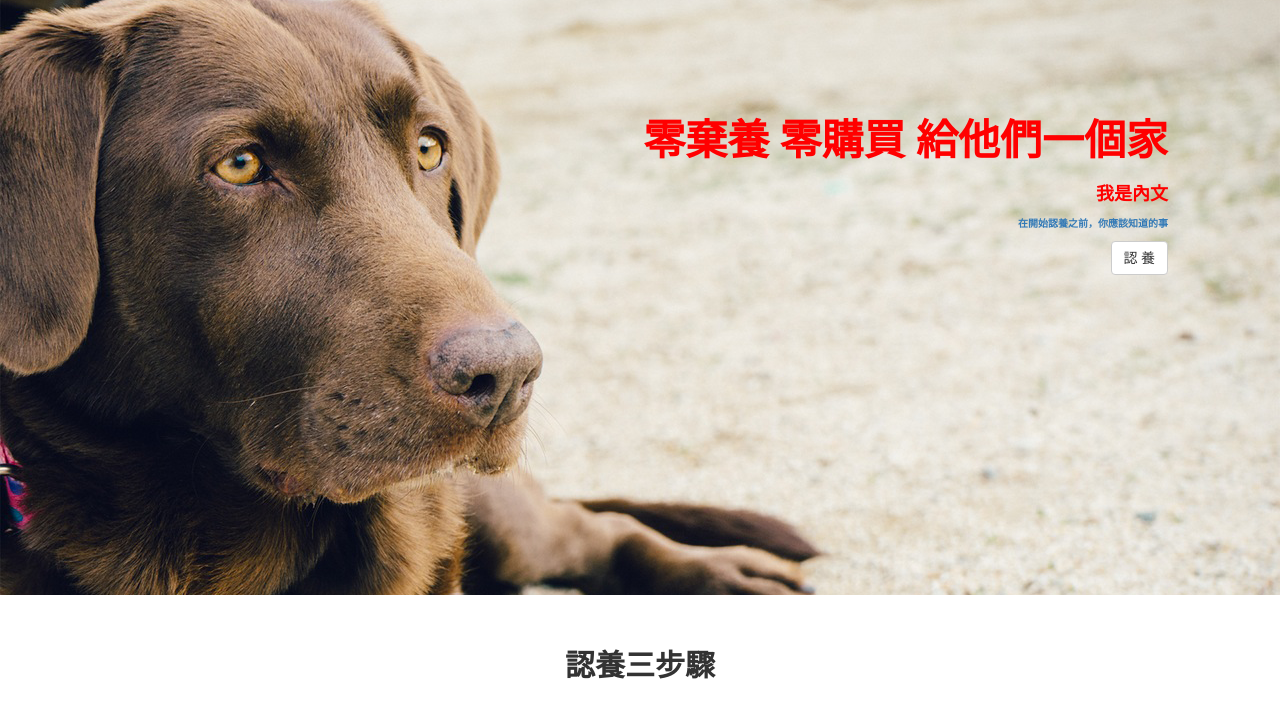
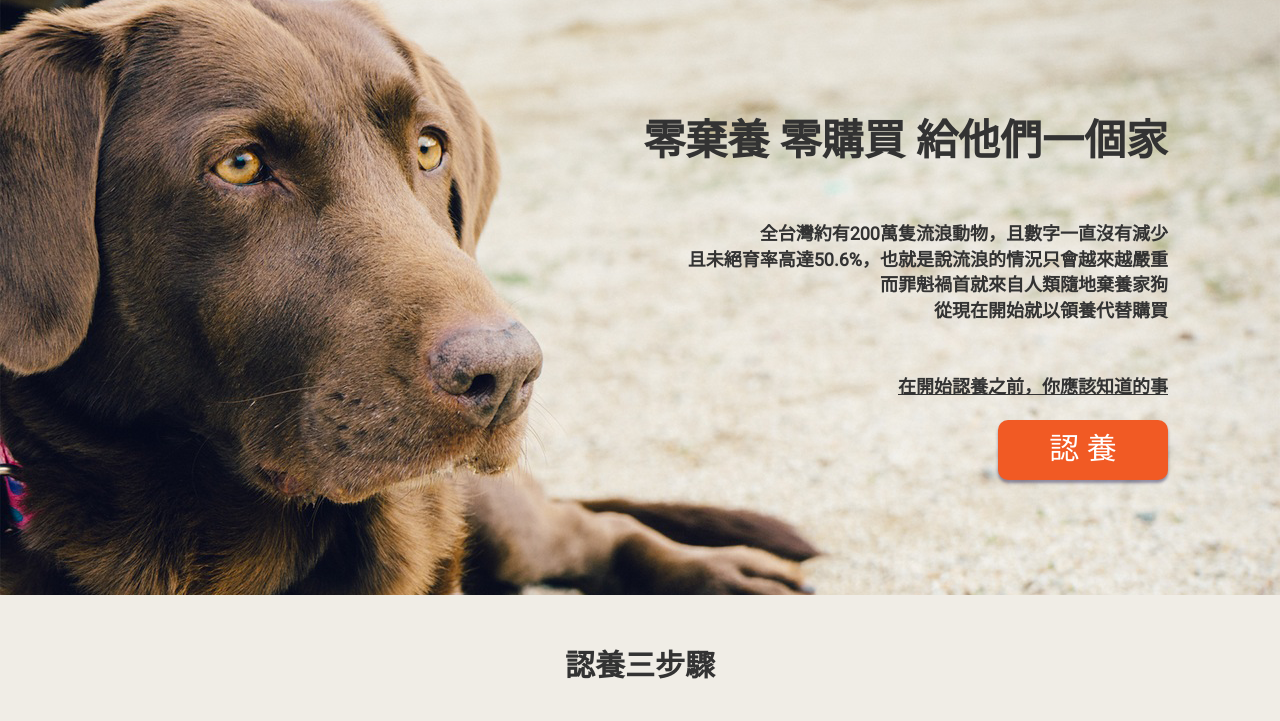
Before and after one commit to loracy/Love-Without-stray, a plain HTML site: page index.html in a window 1280 px wide. Shown: the part 79-800 px from the top of the page. Drawn offline with nearby package versions, Linux system fonts and the light colour scheme.

Commit message:
1/7/02:31

```diff
--- a/css/style.css
+++ b/css/style.css
@@ -2,6 +2,9 @@
 	font-size: 10px;
 	font-family: 'Microsoft JhengHei','Roboto' , sans-serif;
     font-weight:600;
+}
+body{
+    background-color: #f0ede6;
 }
 /*---------------style----------------*/
 .font-size-42{
@@ -44,7 +47,7 @@ header a {
     line-height: 58px;
 }
 .logo img{
-    height: 92%;
+    height: 80%;
 }
 .search{
     margin-top: -4px;
@@ -62,7 +65,44 @@ header a {
     top : 130px;
     right : 112px;
     direction: rtl;
-    color:red;
+    color:#333;
+}
+.main_content_title{
+    margin-bottom: 50px;
+}
+.main_content_paragraph{
+    margin-bottom: 50px;
+}
+.main_content_link{
+    margin-bottom: 20px;
+}
+.main_content_link a{
+    text-decoration: underline;
+    /*font-style: italic;*/
+    color: #333;
+}
+.main_content_link a:hover{
+    color: #f15a24;
+}
+.btn{
+    width: 170px;
+    height: 60px;
+    background-color: #f15a24;
+    color:#ffffff;
+    font-size: 3em;
+    border-radius: 10px;
+    box-shadow: 0px 3px 3px rgba(20%,20%,40%,0.5);
+}
+.btn:hover{
+    background-color: #f15a24;
+    color: #ffffff;
+}
+.btn:active{
+    background-color: #dd511f;
+    color: #ffffff;
+}
+.btn:visited{
+    color:unset;
 }
 
 /*-------------steps-------------------*/
--- a/index.html
+++ b/index.html
@@ -43,11 +43,10 @@
         <img src="img/main-img.png"/>
       </div>
       <div class="main_content">
-        <p class="font-size-42">零棄養 零購買 給他們一個家</p>
-        <p class="font-size-18">我是內文</p>
-        <p><a href="#認養須知">在開始認養之前，你應該知道的事</a></p>
-        <button type="button" class="btn btn-default "> 認 養
-
+        <p class="main_content_title font-size-42">零棄養 零購買 給他們一個家</p>
+        <p class="main_content_paragraph font-size-18">全台灣約有200萬隻流浪動物，且數字一直沒有減少<br>且未絕育率高達50.6%，也就是說流浪的情況只會越來越嚴重<br>而罪魁禍首就來自人類隨地棄養家狗<br>從現在開始就以領養代替購買</p>
+        <p class="main_content_link"><a class="font-size-18" href="#認養須知">在開始認養之前，你應該知道的事</a></p>
+        <button type="button" class="btn"> 認 養
         </button>
       </div> <!-- main-content  -->
     </div><!--  main -->
--- a/js/script.js
+++ b/js/script.js
@@ -6,4 +6,7 @@ $(function(){
 	$('.social-icon img').mouseleave(function(){
 		$(this).css("background-color","unset");
 		});
+	$('.btn').click(function(){
+        window.location.href='facebook.com';
+	});
 });
```
